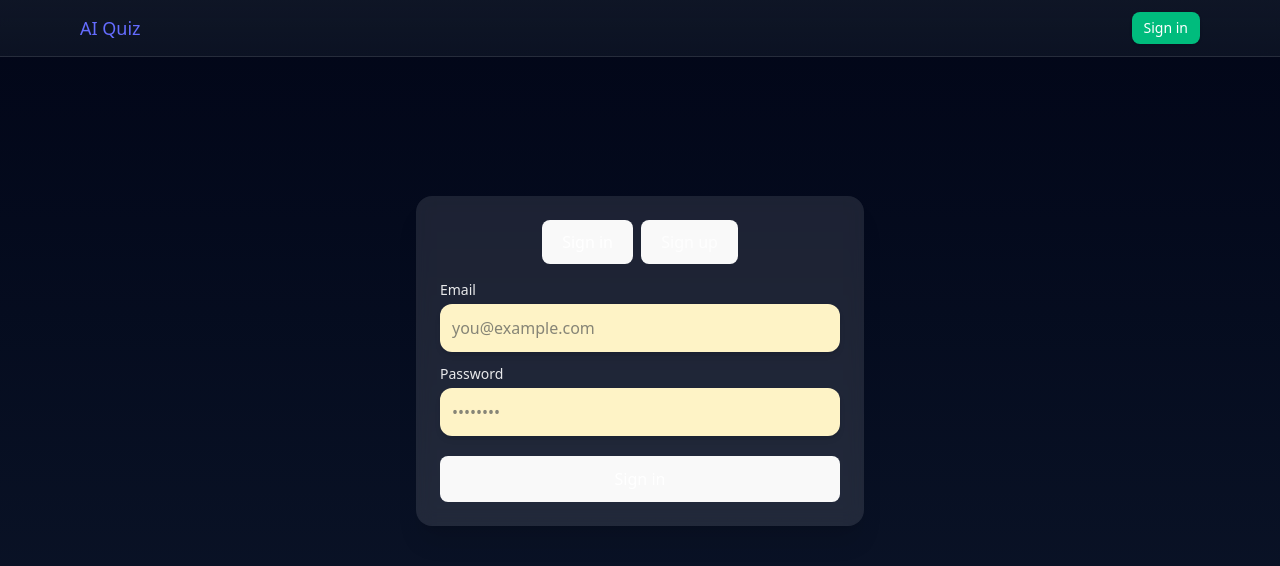
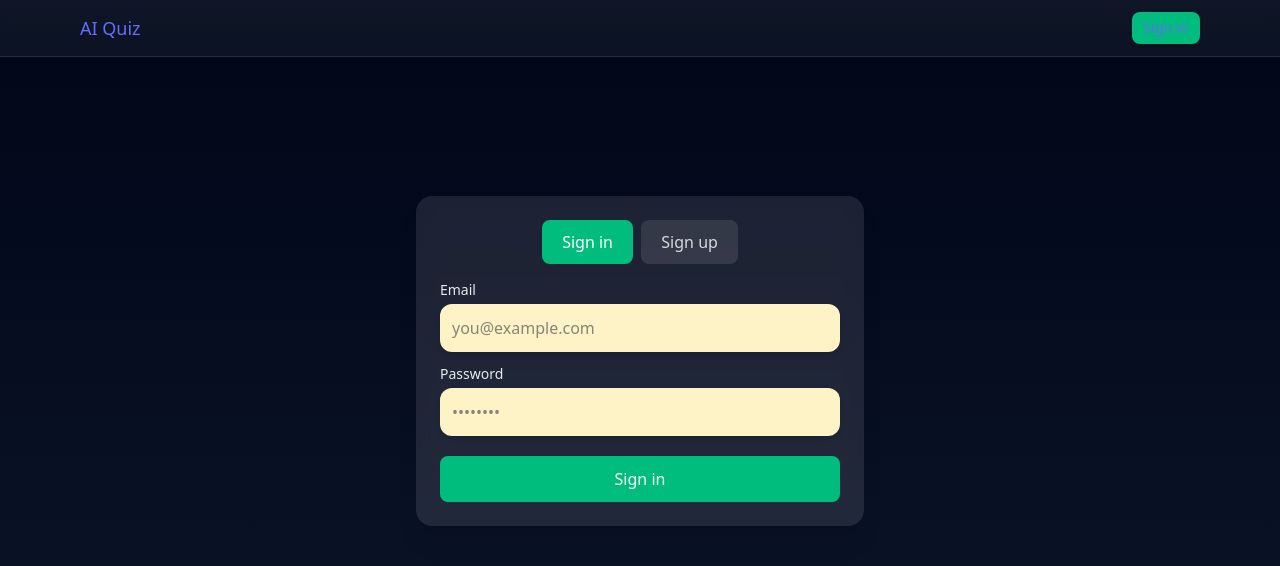
Before and after one commit to keraiyassine/Quick-quiz, a Next.js app: page / in a window 1280 px wide. Shown: the top 566 px of the page. Built offline with nearby package versions, Linux system fonts and the light colour scheme; no server answers.

Commit message:
fix error

```diff
--- a/app/Logic/auth.ts
+++ b/app/Logic/auth.ts
@@ -9,6 +9,9 @@
     },
   });
   if (error) throw error;
+  // Supabase sends an email to activate the account.
+  // Only return minimal info; caller should inform user to check email
+  // and then redirect them to the sign-in page.
   return data.user;
 }
 
--- a/app/components/Navbar.tsx
+++ b/app/components/Navbar.tsx
@@ -1,12 +1,13 @@
 "use client";
 import Link from "next/link";
 import { useEffect, useState } from "react";
-import { useRouter } from "next/navigation";
+import { useRouter, usePathname } from "next/navigation";
 import { supabase } from "@/lib/supabaseClient";
 
 export default function Navbar() {
   const [email, setEmail] = useState<string | null>(null);
   const router = useRouter();
+  const pathname = usePathname();
 
   useEffect(() => {
     // Load current user
@@ -61,9 +62,9 @@
           ) : (
             <Link
               href="/"
-              className="text-sm px-3 py-1.5 rounded-lg bg-emerald-500 hover:bg-emerald-600 text-white! shadow-sm transition"
+              className="text-sm px-3 py-1.5 rounded-lg bg-emerald-500 hover:bg-emerald-600 text-white shadow-sm transition"
             >
-              Sign in
+              {pathname === "/signup" ? "Sign up" : "Sign in"}
             </Link>
           )}
         </div>
--- a/app/globals.css
+++ b/app/globals.css
@@ -5,7 +5,8 @@
   line-height: 1.5;
   font-weight: 400;
 
-  color-scheme: light dark;
+  /* Lock app to a single (dark) color scheme, ignore system theme */
+  color-scheme: dark;
   color: rgba(255, 255, 255, 0.87);
   background-color: #242424;
 
@@ -61,15 +62,4 @@
   outline: 4px auto -webkit-focus-ring-color;
 }
 
-@media (prefers-color-scheme: light) {
-  :root {
-    color: #213547;
-    background-color: #ffffff;
-  }
-  a:hover {
-    color: #747bff;
-  }
-  button {
-    background-color: #f9f9f9;
-  }
-}
+/* Remove automatic light-mode override so colors don't follow system theme */
--- a/app/page.tsx
+++ b/app/page.tsx
@@ -11,6 +11,7 @@
   const [password, setPassword] = useState("");
   const [loading, setLoading] = useState(false);
   const [error, setError] = useState<string | null>(null);
+  const [info, setInfo] = useState<string | null>(null);
 
   useEffect(() => {
     // If already signed in, go to home
@@ -24,6 +25,7 @@
   const onSubmit = async (e: React.FormEvent) => {
     e.preventDefault();
     setError(null);
+    setInfo(null);
     if (!email || !password) {
       setError("Email and password are required.");
       return;
@@ -32,6 +34,13 @@
     try {
       if (mode === "signup") {
         await signUp(email, password, name || undefined);
+        // Inform the user to activate their account via email,
+        // then send them to the sign-in view.
+        setInfo(
+          "Account created. Please check your email to activate your account, then sign in."
+        );
+        setMode("signin");
+        setPassword("");
       } else {
         await signIn(email, password);
       }
@@ -117,6 +126,12 @@
             </p>
           )}
 
+          {info && !error && (
+            <p className="text-emerald-300 text-sm mt-1" role="status">
+              {info}
+            </p>
+          )}
+
           <button
             type="submit"
             disabled={loading}
```
